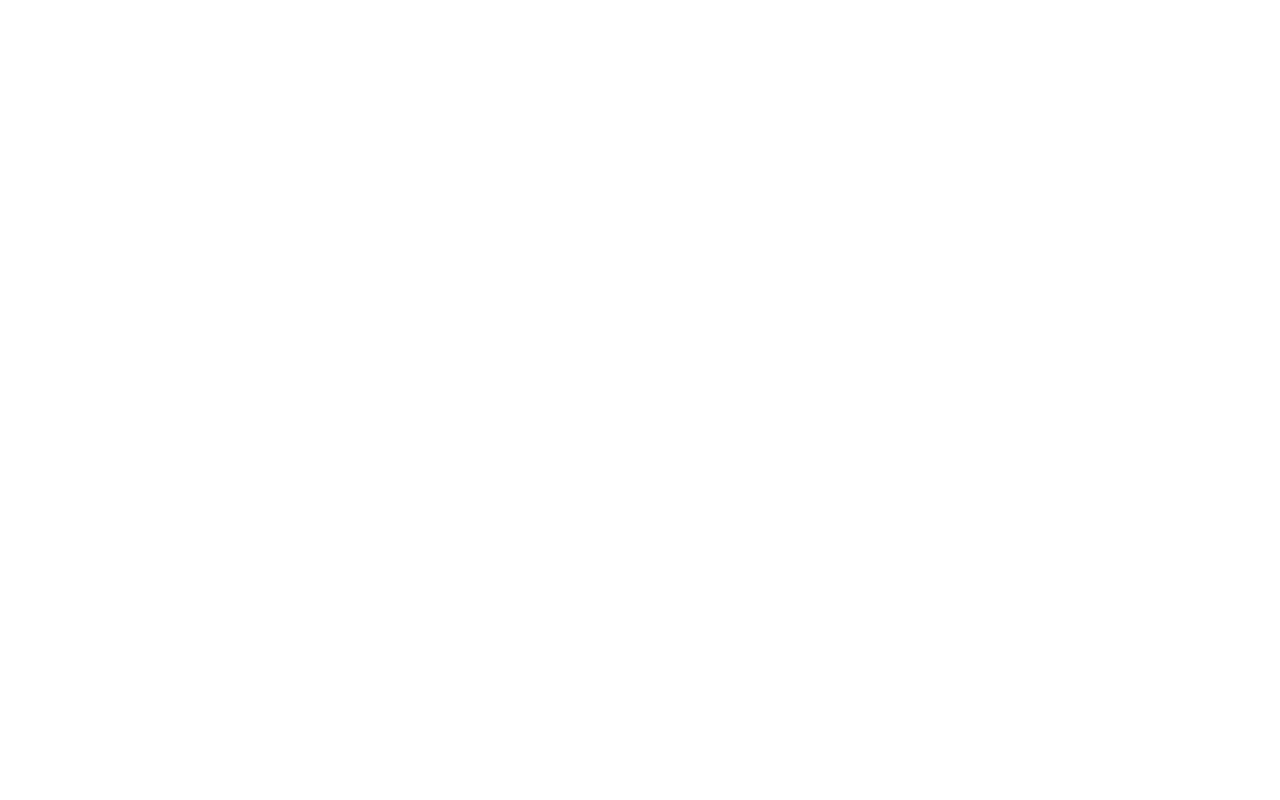
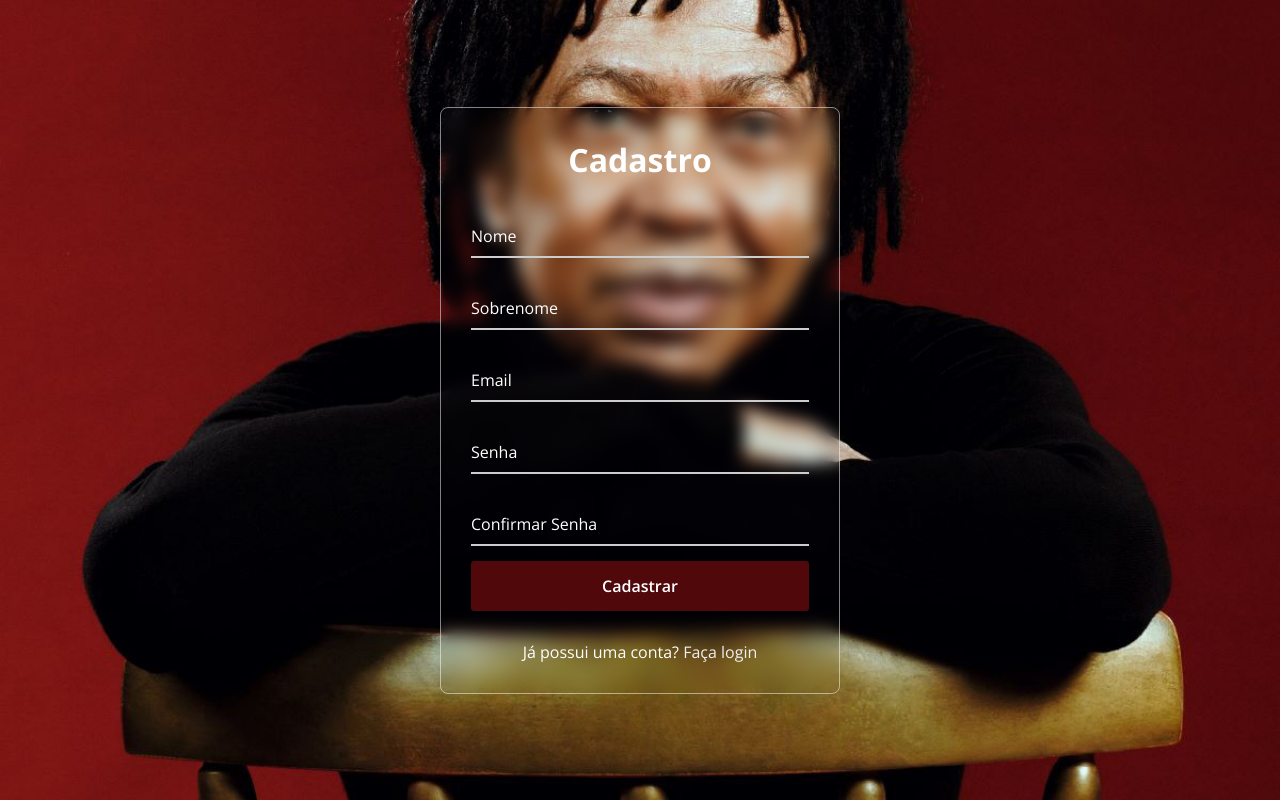
Before and after one commit to Danieldev707/ProjetoPessoal, a plain HTML site: page Site/cadastro/cadastro.html in a window 1280 px wide. Drawn offline with nearby package versions, Linux system fonts and the light colour scheme.

Commit message:
Update: Atualização homepage v2

```diff
--- a/Site/cadastro/cadastro.css
+++ b/Site/cadastro/cadastro.css
@@ -0,0 +1,110 @@
+@import url("https://fonts.googleapis.com/css2?family=Open+Sans:wght@200;300;400;500;600;700&display=swap");
+* {
+  margin: 0;
+  padding: 0;
+  box-sizing: border-box;
+  font-family: "Open Sans", sans-serif;
+}
+body {
+  display: flex;
+  align-items: center;
+  justify-content: center;
+  min-height: 100vh;
+  width: 100%;
+  padding: 0 10px;
+}
+body::before {
+  content: "";
+  position: absolute;
+  width: 100%;
+  height: 100%;
+  background: url("djavanCadeira.jpg");
+  background-size: cover;
+  background-repeat: no-repeat;
+  background-position: center;
+}
+.container {
+  width: 400px;
+  border-radius: 8px;
+  padding: 30px;
+  text-align: center;
+  border: 1px solid rgba(255, 255, 255, 0.5);
+  backdrop-filter: blur(8px);
+  -webkit-backdrop-filter: blur(8px);
+}
+form {
+  display: flex;
+  flex-direction: column;
+}
+h2 {
+  font-size: 2rem;
+  margin-bottom: 20px;
+  color: #fff;
+}
+.input-field {
+  position: relative;
+  border-bottom: 2px solid #ccc;
+  margin: 15px 0;
+}
+.input-field label {
+  position: absolute;
+  top: 50%;
+  left: 0;
+  transform: translateY(-50%);
+  color: #fff;
+  font-size: 16px;
+  pointer-events: none;
+  transition: 0.15s ease;
+}
+.input-field input {
+  width: 100%;
+  height: 40px;
+  background: transparent;
+  border: none;
+  outline: none;
+  font-size: 16px;
+  color: #fff;
+}
+.input-field input:focus~label,
+.input-field input:valid~label {
+  font-size: 0.8rem;
+  top: 10px;
+  transform: translateY(-120%);
+}
+
+.forget {
+  display: flex;
+  align-items: center;
+  justify-content: space-between;
+  margin: 25px 0 35px 0;
+  color: #fff;
+}
+.container a {
+  color: #efefef;
+  text-decoration: none;
+}
+.container a:hover {
+  text-decoration: underline;
+}
+button {
+  background: #50080b;
+  color: #fff;
+  font-weight: 600;
+  border: none;
+  padding: 12px 20px;
+  cursor: pointer;
+  border-radius: 3px;
+  font-size: 16px;
+  border: 2px solid transparent;
+  transition: 0.3s ease;
+}
+button:hover {
+  color: #ccc;
+  border-color: #fff;
+  background: rgba(255, 255, 255, 0.15);
+}
+.register {
+  text-align: center;
+  margin-top: 30px;
+  color: #fff;
+}
--- a/Site/cadastro/cadastro.html
+++ b/Site/cadastro/cadastro.html
@@ -0,0 +1,40 @@
+<!DOCTYPE html>
+<html>
+<head>
+  <meta charset="UTF-8">
+  <meta name="viewport" content="width=device-width, initial-scale=1.0">
+  <title>Cadastro | Djavan - O Poeta das Cores</title>
+  <link rel="stylesheet" href="cadastro.css">
+</head>
+<body>
+  <div class="container">
+    <form action="#">
+      <h2>Cadastro</h2>
+      <div class="input-field">
+        <input type="text" required>
+        <label>Nome</label>
+      </div>
+      <div class="input-field">
+        <input type="text" required>
+        <label>Sobrenome</label>
+      </div>
+      <div class="input-field">
+        <input type="email" required>
+        <label>Email</label>
+      </div>
+      <div class="input-field">
+        <input type="password" required>
+        <label>Senha</label>
+      </div>
+      <div class="input-field">
+        <input type="password" required>
+        <label>Confirmar Senha</label>
+      </div>
+      <button type="submit">Cadastrar</button>
+      <div class="register">
+        <p>Já possui uma conta? <a href="#">Faça login</a></p>
+      </div>
+    </form>
+  </div>
+</body>
+</html>
--- a/Site/login/login.css
+++ b/Site/login/login.css
@@ -0,0 +1,101 @@
+@import url("https://fonts.googleapis.com/css2?family=Open+Sans:wght@200;300;400;500;600;700&display=swap");
+* {
+  margin: 0;
+  padding: 0;
+  box-sizing: border-box;
+  font-family: "Open Sans", sans-serif;
+}
+body {
+  display: flex;
+  align-items: center;
+  justify-content: center;
+  min-height: 100vh;
+  background: url("djv22201-15x10-new-cmyk-layouts2.webp") no-repeat;
+  background-size: 100%;
+  background-size: cover;
+}
+.container {
+  width: 400px;
+  border-radius: 8px;
+  padding: 30px;
+  text-align: center;
+  border: 1px solid rgba(255, 255, 255, 0.5);
+  backdrop-filter: blur(2px);
+  -webkit-backdrop-filter: blur(2px);
+}
+form {
+  display: flex;
+  flex-direction: column;
+}
+h2 {
+  font-size: 2rem;
+  margin-bottom: 20px;
+  color: #fff;
+}
+.input-field {
+  position: relative;
+  border-bottom: 2px solid #fff;
+  margin: 15px 0;
+}
+.input-field label {
+  position: absolute;
+  top: 50%;
+  left: 0;
+  transform: translateY(-50%);
+  color: #fff;
+  font-size: 16px;
+  pointer-events: none;
+  transition: 0.15s ease;
+}
+.input-field input {
+  width: 100%;
+  height: 40px;
+  background: transparent;
+  border: none;
+  outline: none;
+  font-size: 16px;
+  color: #fff;
+
+}
+.input-field input:focus~label,
+.input-field input:valid~label {
+  font-size: 0.8rem;
+  top: 10px;
+  transform: translateY(-120%);
+}
+.forget {
+  display: flex;
+  align-items: center;
+  justify-content: space-between;
+  margin: 25px 0 35px 0;
+  color: #fff;
+}
+.container a {
+  color: #efefef;
+  text-decoration: none;
+}
+.container a:hover {
+  text-decoration: underline;
+}
+button {
+  background: #fff;
+  color: #000000;
+  font-weight: 600;
+  border: none;
+  padding: 12px 20px;
+  cursor: pointer;
+  border-radius: 3px;
+  font-size: 16px;
+  border: 2px solid transparent;
+  transition: 0.3s ease;
+}
+button:hover {
+  color: #fff;
+  border-color: #fff;
+  background: rgba(255, 255, 255, 0.15);
+}
+.register {
+  text-align: center;
+  margin-top: 30px;
+  color: #fff;
+}
--- a/Site/styles.css
+++ b/Site/styles.css
@@ -435,6 +435,26 @@ title{
   margin-top: 25px;
 }
 
+.discografia .op80{
+  opacity: 0.9;
+}
+
+.discografia .op60{
+  opacity: 0.7;
+}
+
+.discografia .op40{
+  opacity: 0.5;
+}
+
+.discografia .op20{
+  opacity: 0.3;
+}
+
+.discografia .op00{
+  opacity: 0.1;
+}
+
 .cards-container {
   display: flex;
   padding-block: 5rem;
@@ -544,3 +564,69 @@ title{
   margin:0% 3%;
   }
   }
+
+
+  .cont1 {
+    width: 23.8%;
+    margin: 20px auto;
+    font-family: Arial, sans-serif;
+    position: absolute;
+    left: 0;
+    margin-top: 0;
+  }
+
+  .cont2 {
+    width: 23.8%;
+    margin: 20px auto;
+    font-family: Arial, sans-serif;
+    position: absolute;
+    right: 0;
+    margin-top: 0;
+  }
+
+  /* Esconder o checkbox */
+  input[type="checkbox"] {
+    display: none;
+  }
+
+  /* Estilo do botão expansor */
+  label {
+    display: block;
+    cursor: pointer;
+    background-color: #3498db;
+    color: #fff;
+    padding: 10px;
+    text-align: center;
+    border-radius: 5px;
+  }
+
+  /* Área do conteúdo expansível */
+  .content1 {
+    max-height: 0;
+    overflow: hidden;
+    transition: max-height 0.5s ease;
+    background-color: #f0f0f0;
+    padding: 0 10px;
+    border-radius: 5px;
+  }
+
+  /* Expande o conteúdo quando o checkbox está marcado */
+  input[type="checkbox"]:checked ~ .content1 {
+    max-height: 400px; /* Defina o máximo que o texto pode expandir */
+    padding: 10px;
+  }
+
+  .content2 {
+    max-height: 0;
+    overflow: hidden;
+    transition: max-height 0.5s ease;
+    background-color: #f0f0f0;
+    padding: 0 10px;
+    border-radius: 5px;
+  }
+
+  /* Expande o conteúdo quando o checkbox está marcado */
+  input[type="checkbox"]:checked ~ .content2 {
+    max-height: 400px; /* Defina o máximo que o texto pode expandir */
+    padding: 10px;
+  }
```
Also changed, not shown: Site/index.html (+71 -24 lines), Site/login/login.html (+26 -5 lines), Site/cadastro/djavanCadeira.jpg (renamed from Site/Imagens/djavanCadeira.jpg), Site/login/DJAVANcredito_Gabriela-Schmidt_Divulgacao.jpg (added), Site/login/djavanPensando.jpg (renamed from Site/Imagens/djavanPensando.jpg), Site/login/djv22201-15x10-new-cmyk-layouts2.webp (added), Site/login/home-2024-02-1920x0-c-default.jpg (added), Site/login/semFundo.png (added), Site/login/wpp4k.jpg (added), Site/login/wpp4k2.jpg (added).
